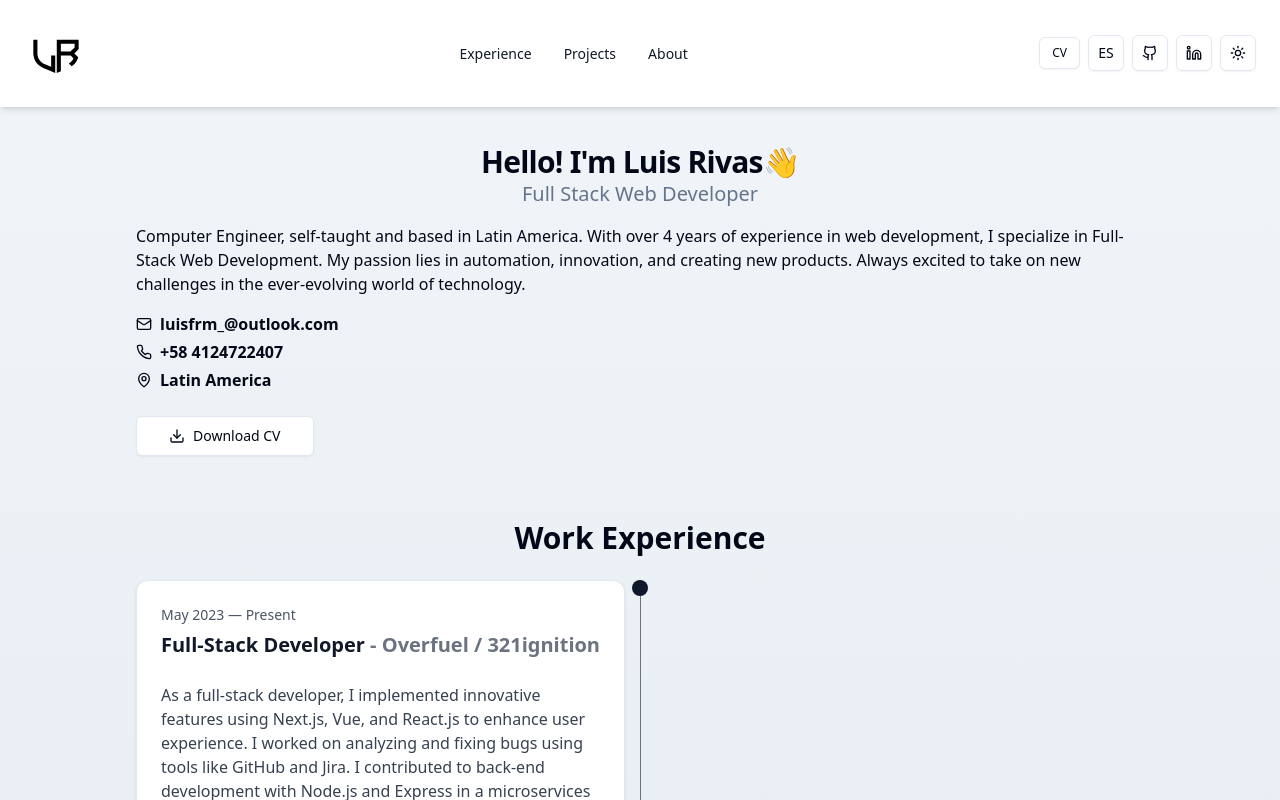
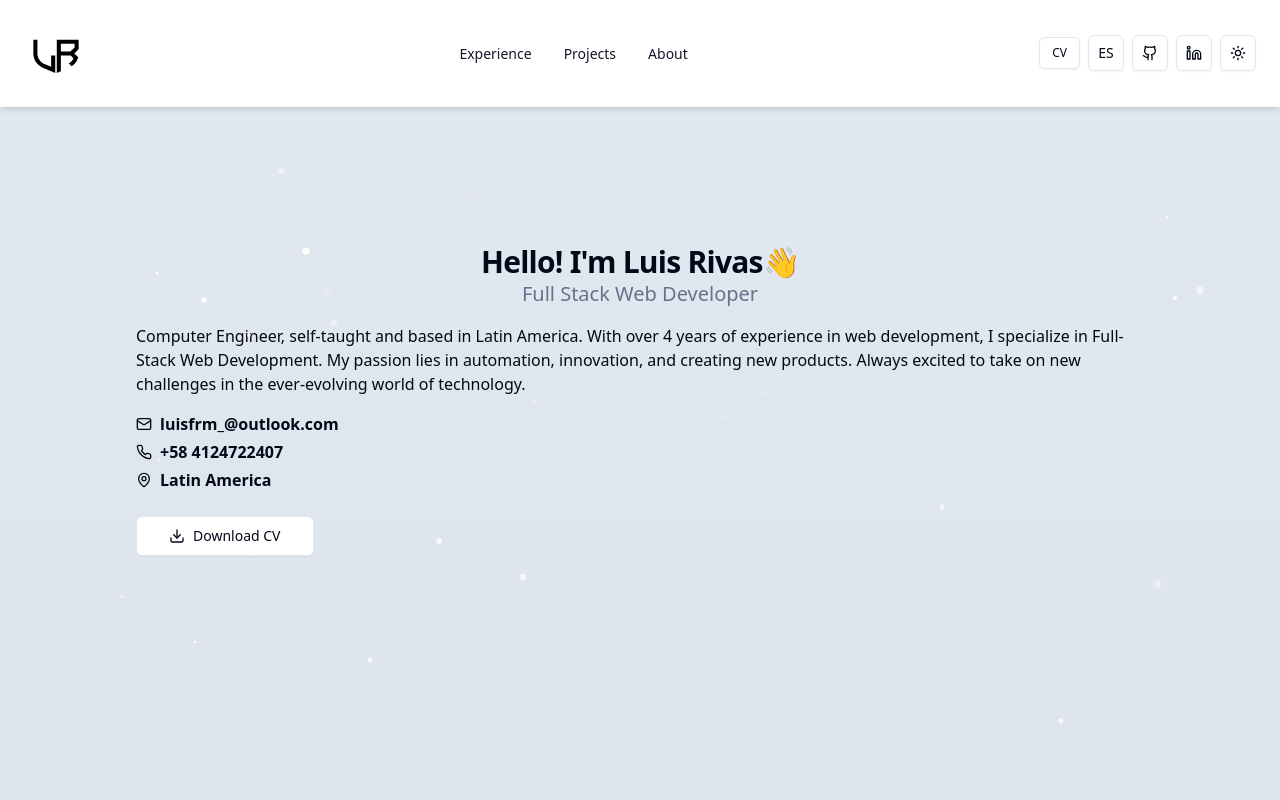
Before and after one commit to luisfrm/portfolios-react, a React (Vite) app: page / in a window 1280 px wide. Shown: the top 800 px of the page. Built offline with nearby package versions, Linux system fonts and the light colour scheme.

Commit message:
added snow animation

```diff
--- a/src/App.tsx
+++ b/src/App.tsx
@@ -11,14 +11,18 @@ import Contact from "./components/Contact/Contact";
 import SocialMedia from "./components/SocialMedia/SocialMedia";
 import Projects from "./components/Projects/Projects";
 import { es, en } from "@/translations";
-import { useState } from "react";
+import { useEffect, useState } from "react";
 import { useLocalStorage } from "usehooks-ts";
 import WorkExperience from "@/components/WorkExperienceAccordion/WorkExperience";
-
+import { generateSnow } from "@/lib/Snow";
 
 function App() {
 	const [lang, setLang] = useLocalStorage("lang", "en");
 	const [data, setData] = useState(lang === "en" ? en : es);
+
+	useEffect(() => {
+		generateSnow();
+	}, []);
 
 	const changeLanguage = () => {
 		setData(data === es ? en : es);
@@ -27,16 +31,16 @@ function App() {
 
 	return (
 		<ThemeProvider>
-			<div className="flex flex-col gap-16 mx-auto min-h-dvh bg-gradient-to-b from-slate-100 to-slate-300 dark:from-[#060436] dark:to-[#0f1236]">
+			<div className="flex flex-col gap-16 mx-auto min-h-dvh bg-gradient-to-b from-slate-200 to-slate-300 dark:from-[#060436] dark:to-[#0f1236]">
 				<Navigation
 					navItems={data.navItems}
 					changeLanguage={changeLanguage}
 					language={lang}
 					socialMedia={data.socialMedia}
 				/>
-				<Card className="w-full max-w-6xl mx-auto rounded-none sm:px-12 bg-transparent border-0 shadow-none py-36">
+				<Card className="w-full max-w-6xl mx-auto rounded-none sm:px-12 bg-transparent border-0 shadow-none pb-36">
 					<CardContent className="flex flex-col gap-16">
-						<section className="flex flex-col gap-4">
+						<section className="flex flex-col gap-4 h-screen lg:h-dvh justify-center">
 							<PersonalInfo content={data.personal} />
 							<Contact content={data.contact} />
 						</section>
--- a/src/index.css
+++ b/src/index.css
@@ -55,7 +55,9 @@
 
     --chart-5: 27 87% 67%;
 
-    --radius: 0.5rem
+    --radius: 0.5rem;
+
+    --snowflake-bg: rgba(255, 255, 255, 1);
   }
   .dark {
 
@@ -105,7 +107,9 @@
 
     --chart-4: 280 65% 60%;
 
-    --chart-5: 340 75% 55%
+    --chart-5: 340 75% 55%;
+
+    --snowflake-bg: white;
   }
 }
 
@@ -117,3 +121,17 @@
     @apply bg-background text-foreground;
   }
 }
+
+body {
+  margin: 0;
+  padding: 0;
+  overflow-x: hidden;
+}
+
+.snowflake {
+  position: absolute;
+  width: 4px;
+  height: 4px;
+  background-color: var(--snowflake-bg);
+  border-radius: 50%;
+}
--- /dev/null
+++ b/src/lib/Snow.ts
@@ -0,0 +1,39 @@
+const createSnowflake = () => {
+	const snowflake = Object.assign(document.createElement("div"), {
+		className: "snowflake",
+		style: `
+        left: ${Math.random() * innerWidth}px;
+        top: -5px;
+        opacity: ${Math.random()};
+        transform: scale(${Math.random() * 1.5 + 0.5});`,
+	});
+
+	document.body.appendChild(snowflake);
+
+	let posY = -5;
+	let posX = 0;
+	const speed = Math.random() * 3 + 1;
+	let wobble = 0;
+	const body_height = document.body.clientHeight;
+
+	const fall = () => {
+		posY += speed;
+		wobble += 0.02;
+		snowflake.style.top = posY + "px";
+		posX = parseFloat(snowflake.style.left) + Math.sin(wobble) * 2;
+		snowflake.style.left = posX < innerWidth ? posX + "px" : "0px";
+
+		if (posY < body_height) requestAnimationFrame(fall);
+		else snowflake.remove();
+
+		setTimeout(() => {
+			snowflake.remove();
+		}, 30000);
+	}
+
+	fall();
+}
+
+export const generateSnow = () => {
+	setInterval(createSnowflake, 300);
+}
```
